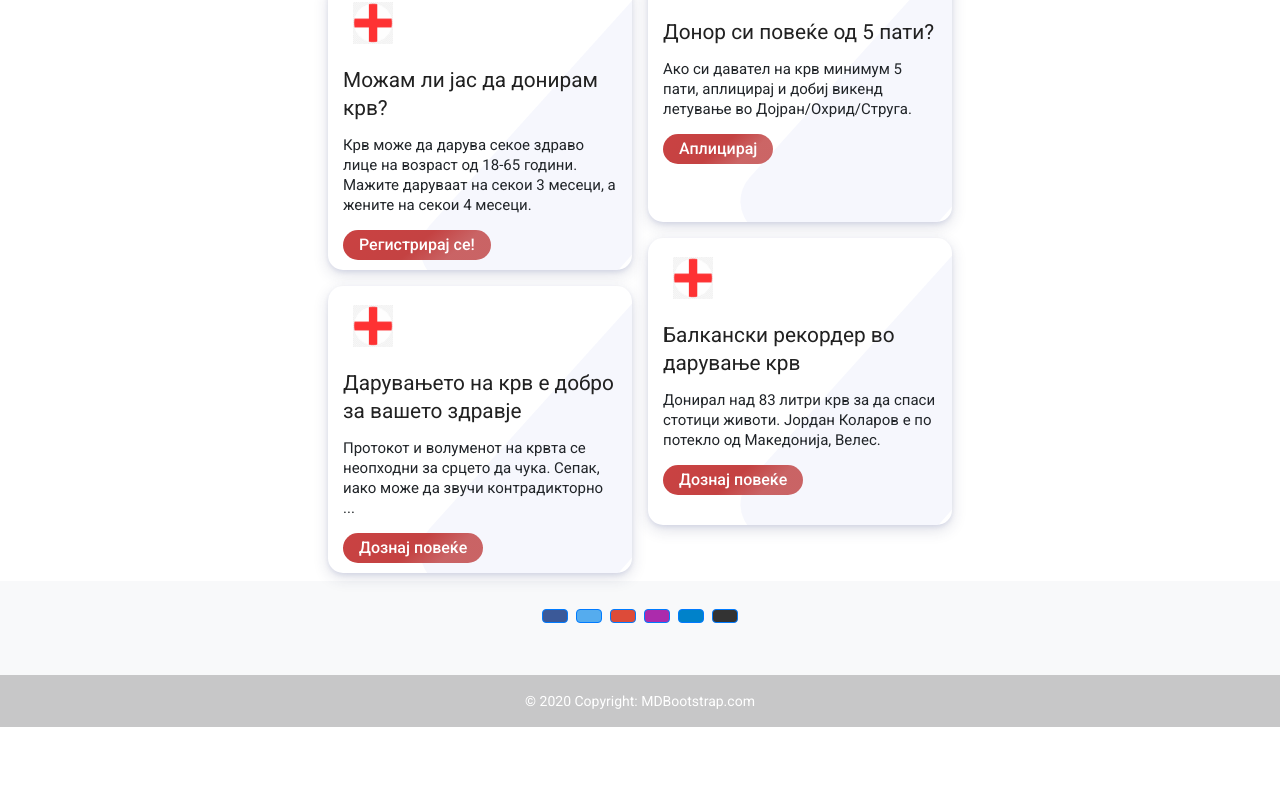
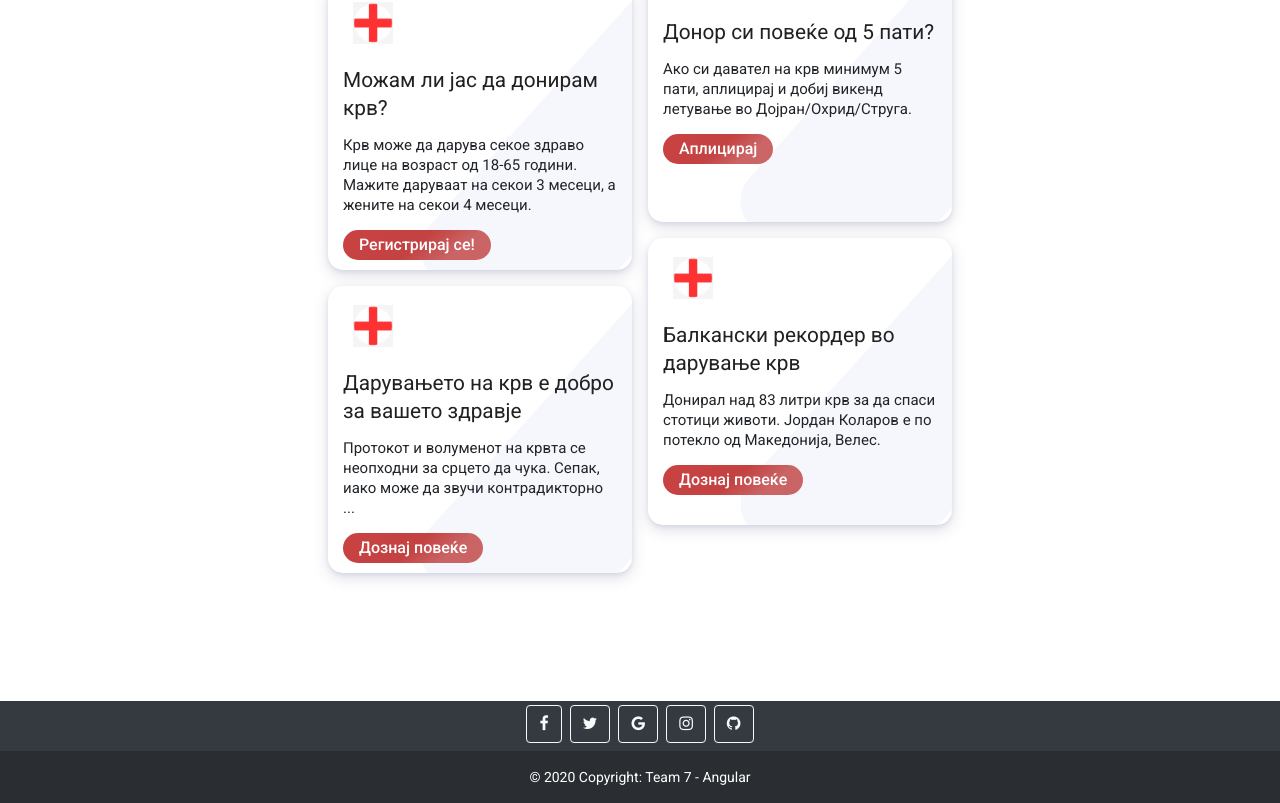
Before and after one commit to taskovikj/bloodAppOnGit, an Angular app: page / in a window 1280 px wide. Shown: the part 470-1273 px from the top of the page. Before the commit the page ends 1197 px from the top, so only its background shows below. Built offline with nearby package versions, Linux system fonts and the light colour scheme.

Commit message:
Footer&MainCommit

```diff
--- a/src/app/footer/footer.component.html
+++ b/src/app/footer/footer.component.html
@@ -1,59 +1,33 @@
-<footer class="bg-light text-center text-white">
+<link href="//maxcdn.bootstrapcdn.com/font-awesome/4.1.0/css/font-awesome.min.css" rel="stylesheet">
+<footer class="bg-dark text-center text-white">
   <!-- Grid container -->
-  <div class="container p-4 pb-0">
+
+  <div class="container p-6 pb-0">
     <!-- Section: Social media -->
-    <section class="mb-4">
+    <section class="mb-1">
       <!-- Facebook -->
-      <a
-        class="btn btn-primary btn-floating m-1"
-        style="background-color: #3b5998;"
-        href="#!"
-        role="button"
-        ><i class="fab fa-facebook-f"></i
+      <a class="btn btn-outline-light btn-floating m-1" href="#!" role="button"
+        ><i class="fa fa-facebook"></i
       ></a>
 
       <!-- Twitter -->
-      <a
-        class="btn btn-primary btn-floating m-1"
-        style="background-color: #55acee;"
-        href="#!"
-        role="button"
-        ><i class="fab fa-twitter"></i
+      <a class="btn btn-outline-light btn-floating m-1" href="#!" role="button"
+        ><i class="fa fa-twitter"></i
       ></a>
 
       <!-- Google -->
-      <a
-        class="btn btn-primary btn-floating m-1"
-        style="background-color: #dd4b39;"
-        href="#!"
-        role="button"
-        ><i class="fab fa-google"></i
+      <a class="btn btn-outline-light btn-floating m-1" href="#!" role="button"
+        ><i class="fa fa-google"></i
       ></a>
 
       <!-- Instagram -->
-      <a
-        class="btn btn-primary btn-floating m-1"
-        style="background-color: #ac2bac;"
-        href="#!"
-        role="button"
-        ><i class="fab fa-instagram"></i
+      <a class="btn btn-outline-light btn-floating m-1" href="#!" role="button"
+        ><i class="fa fa-instagram"></i
       ></a>
 
-      <!-- Linkedin -->
-      <a
-        class="btn btn-primary btn-floating m-1"
-        style="background-color: #0082ca;"
-        href="#!"
-        role="button"
-        ><i class="fab fa-linkedin-in"></i
-      ></a>
       <!-- Github -->
-      <a
-        class="btn btn-primary btn-floating m-1"
-        style="background-color: #333333;"
-        href="#!"
-        role="button"
-        ><i class="fab fa-github"></i
+      <a class="btn btn-outline-light btn-floating m-1" href="#!" role="button"
+        ><i class="fa fa-github"></i
       ></a>
     </section>
     <!-- Section: Social media -->
@@ -63,7 +37,7 @@
   <!-- Copyright -->
   <div class="text-center p-3" style="background-color: rgba(0, 0, 0, 0.2);">
     © 2020 Copyright:
-    <a class="text-white" href="https://mdbootstrap.com/">MDBootstrap.com</a>
+    <a class="text-white" href="https://github.com/stojanchevski">Team 7 - Angular</a>
   </div>
   <!-- Copyright -->
 </footer>
--- a/src/app/home-page/home-page.component.html
+++ b/src/app/home-page/home-page.component.html
@@ -1,2 +1,3 @@
 <app-photo-slider></app-photo-slider>
 <app-home-cards></app-home-cards>
+<br><br><br><br><br><br>
--- a/src/app/nav-bar/nav-bar.component.html
+++ b/src/app/nav-bar/nav-bar.component.html
@@ -20,7 +20,7 @@
           <a class="nav-link" href="#">Волонтирај</a>
         </li>
         <li class="nav-item">
-          <a class="nav-link" href="#">Контакт</a>
+          <a class="nav-link" href="#">Локација</a>
         </li>
       </ul>
     </div>
```
Also changed, not shown: src/assets/images/facebookFooter.png (added), 1 other file (tests, documents, lock files or other folders).
